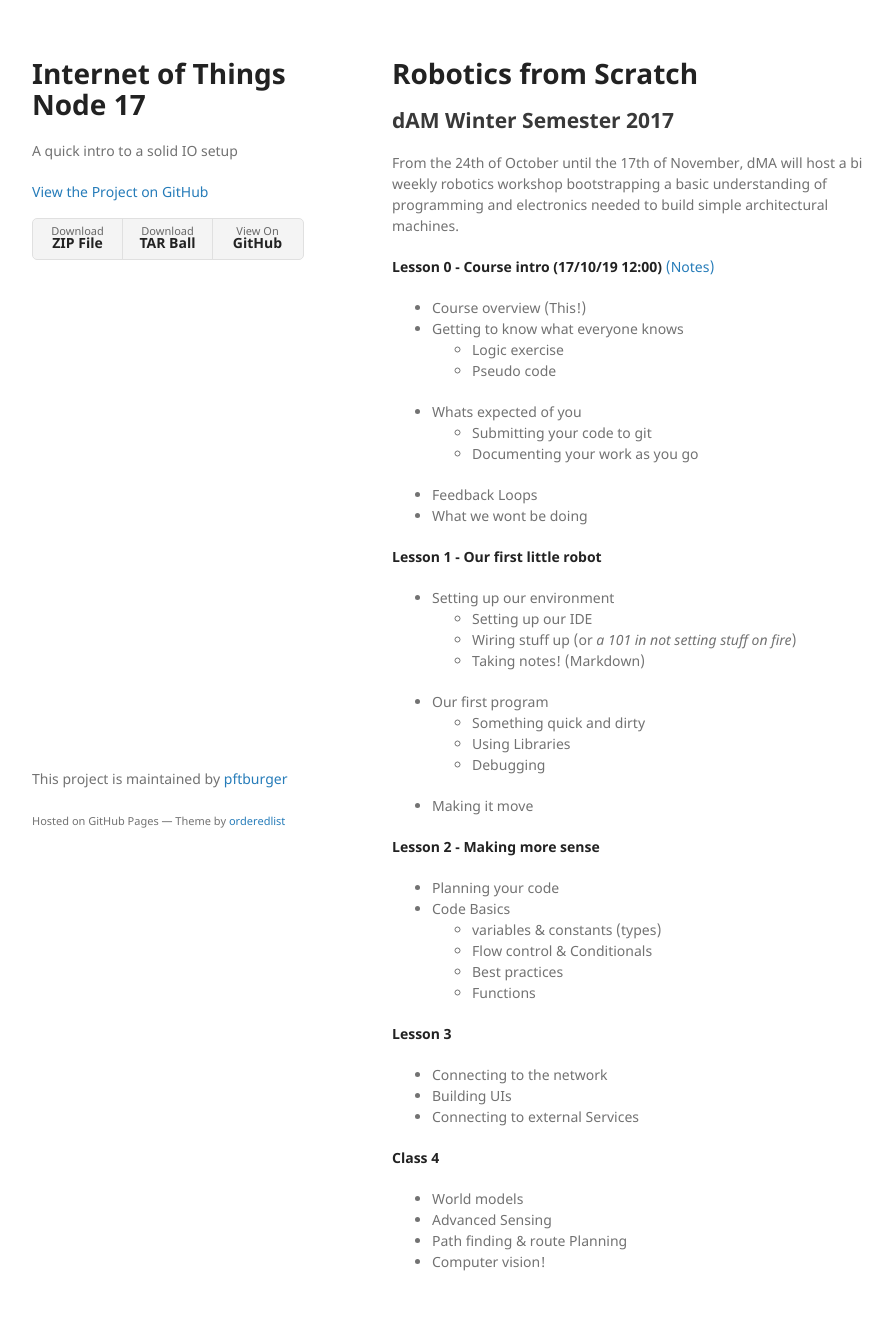
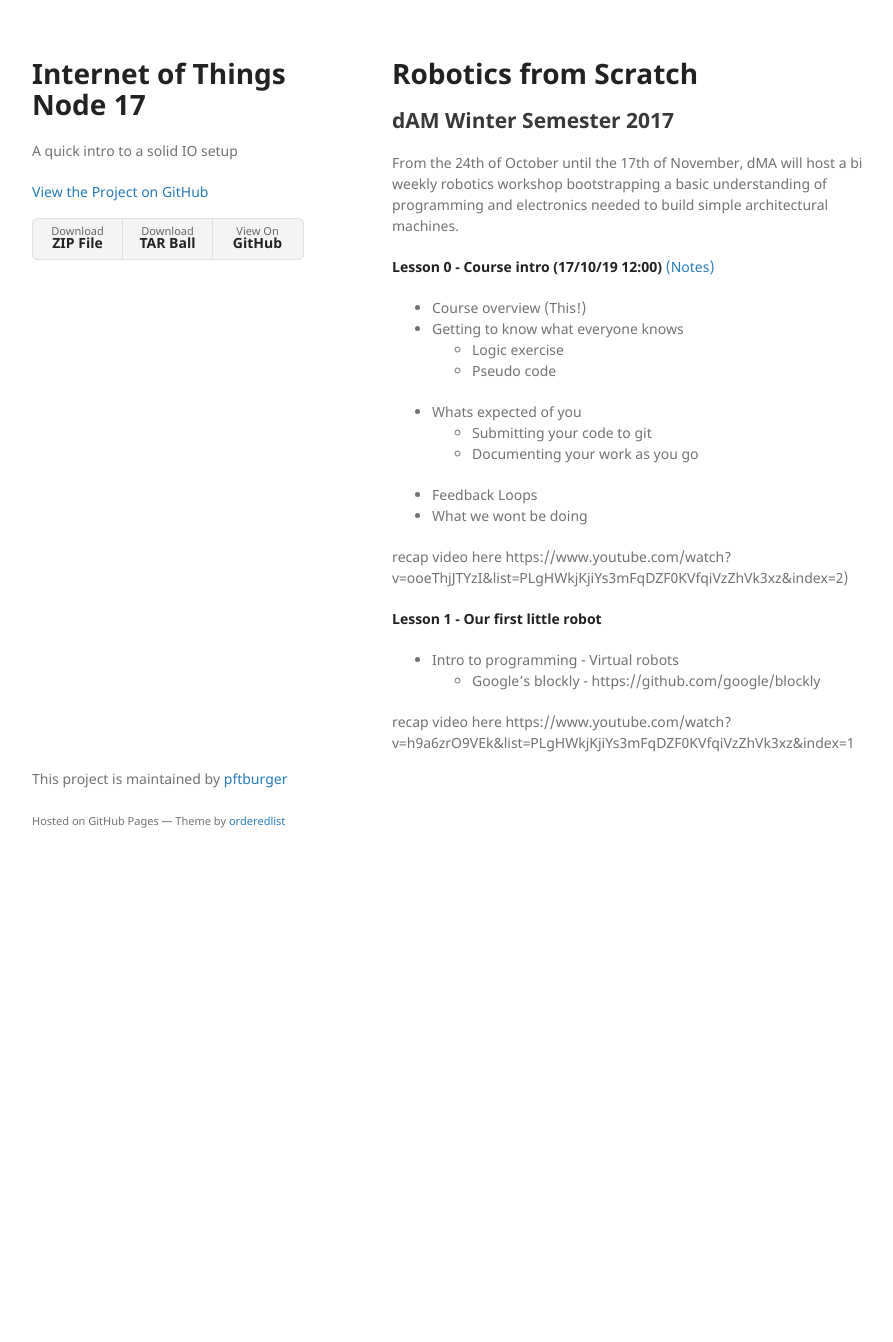
Before and after one commit to pftburger/roboticsFromScratch, a Jekyll site: the page built from docs/index.md, in a window 1280 px wide. Shown: the whole page, without its empty margins (178-1071 px from the left). Built offline with Jekyll 4.4.1, drawn with Linux system fonts in a browser that asks for light colours; our own code applies the rules of GitHub Pages for plain Markdown files; after the commit the page ends 900 px from its top, so only the background shows below that.

Commit message:
Toning it down....

```diff
--- a/docs/index.md
+++ b/docs/index.md
@@ -16,32 +16,13 @@ From the 24th of October until the 17th of November, dMA will host a bi weekly r
 + Feedback Loops
 + What we wont be doing
 
+recap video here
+https://www.youtube.com/watch?v=ooeThjJTYzI&list=PLgHWkjKjiYs3mFqDZF0KVfqiVzZhVk3xz&index=2)
+
 **Lesson 1 - Our first little robot**
-+ Setting up our environment
-  + Setting up our IDE
-  + Wiring stuff up (or *a 101 in not setting stuff on fire*)
-  + Taking notes! (Markdown)
-+ Our first program
-  + Something quick and dirty
-  + Using Libraries
-  + Debugging
-+ Making it move
 
-**Lesson 2 - Making more sense**
-+ Planning your code
-+ Code Basics
-  + variables & constants (types)
-  + Flow control & Conditionals
-  + Best practices
-  + Functions
++ Intro to programming - Virtual robots
+  + Google's blockly - https://github.com/google/blockly
 
-**Lesson 3**
-+ Connecting to the network
-+ Building UIs
-+ Connecting to external Services
-
-**Class 4**
-+ World models
-+ Advanced Sensing
-+ Path finding & route Planning
-+ Computer vision!
+recap video here
+https://www.youtube.com/watch?v=h9a6zrO9VEk&list=PLgHWkjKjiYs3mFqDZF0KVfqiVzZhVk3xz&index=1
```
